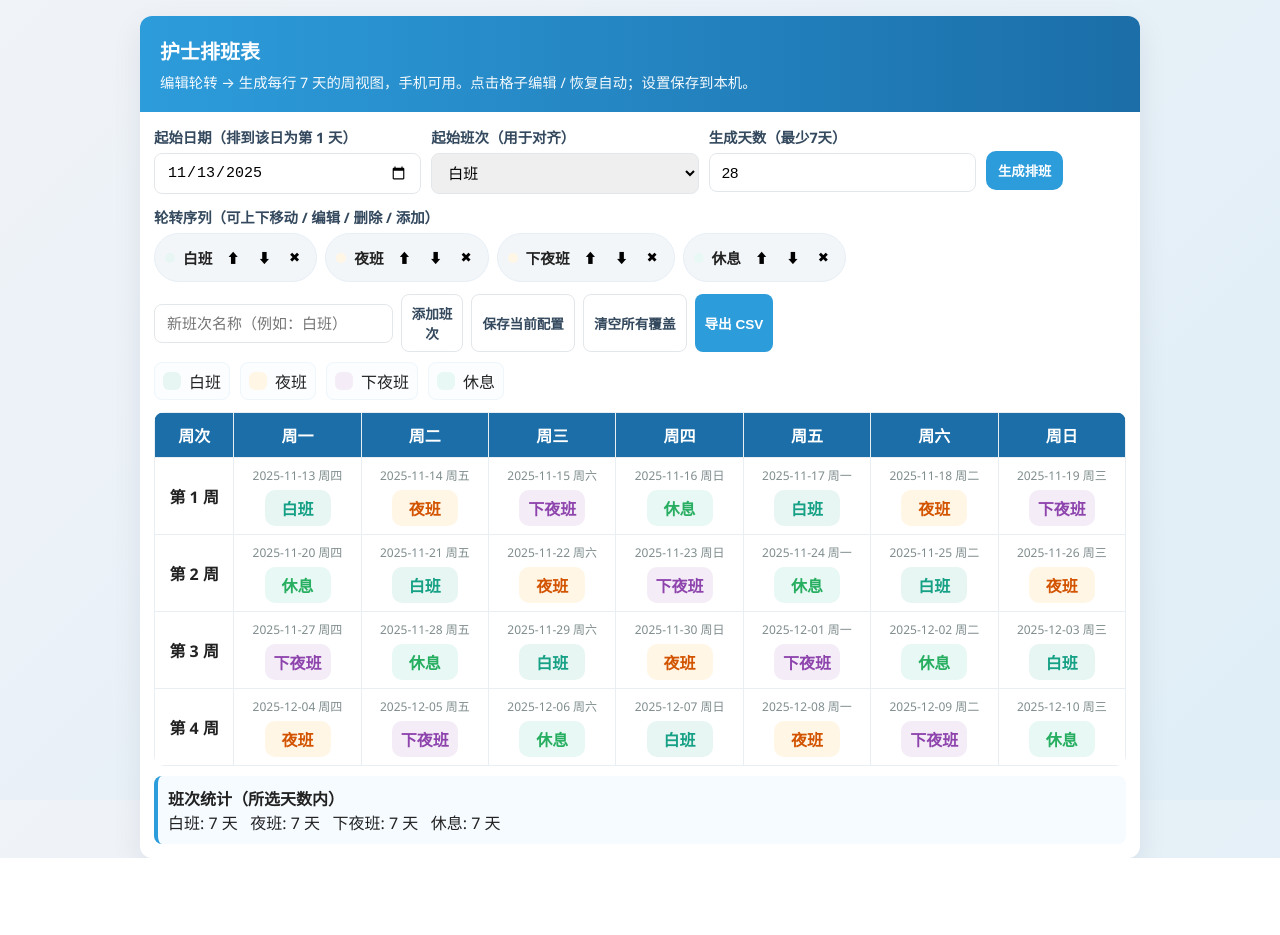
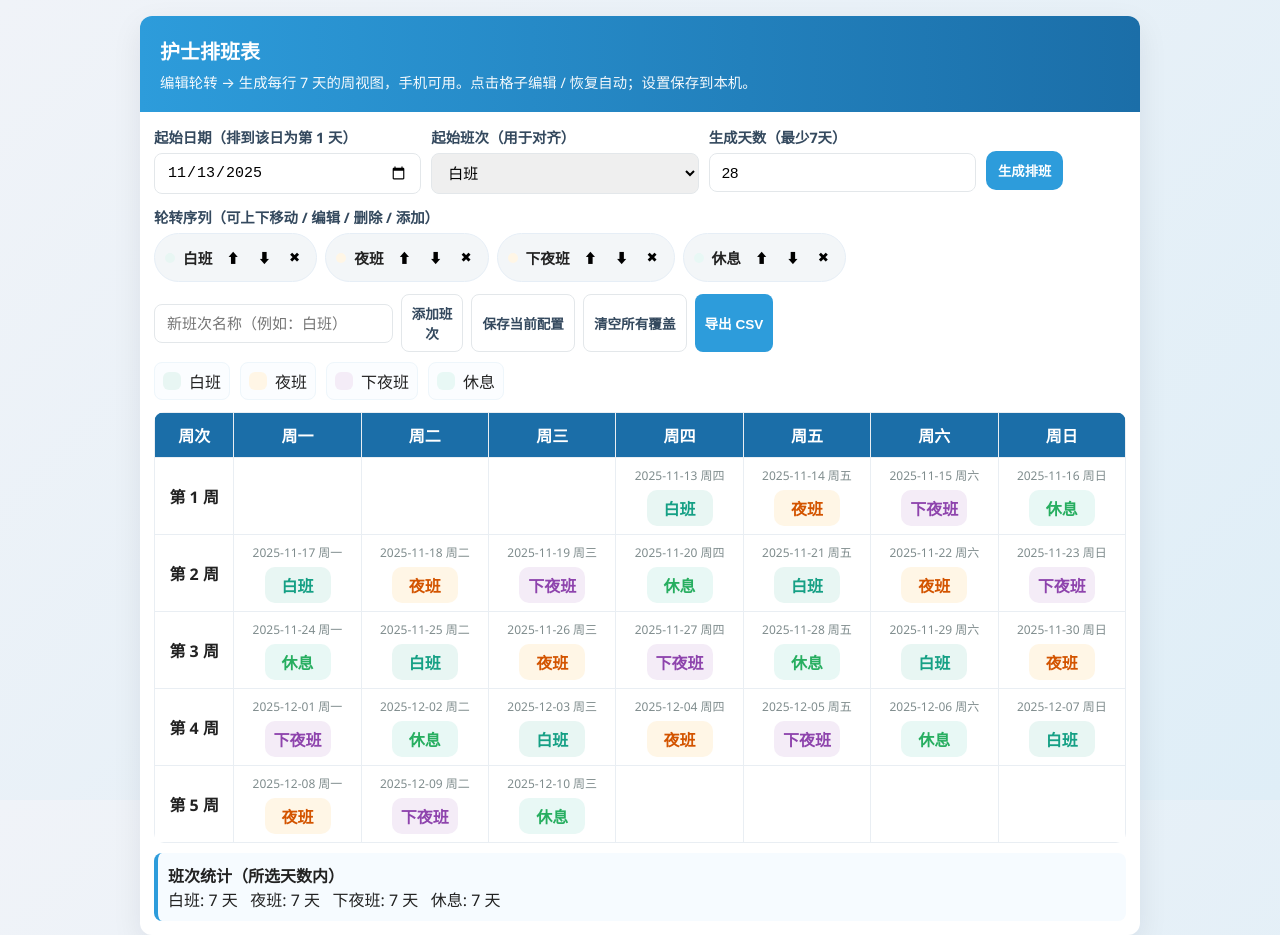
Before and after one commit to confidentcz/shift-scheduler, a plain HTML site: page index.html in a window 1280 px wide. Before the commit the page ends 858 px from the top, so only its background shows below. Drawn offline with Linux system fonts and the light colour scheme.

Commit message:
修改周次显示

```diff
--- a/index.html
+++ b/index.html
@@ -314,72 +314,75 @@
   function swap(arr, i, j){ const t=arr[i]; arr[i]=arr[j]; arr[j]=t; }
 
   // schedule rendering: produce table with weeks (one row = 7 days)
-  function renderSchedule(){
-    // read current controls
+  // schedule rendering: produce table with weeks (align by weekday)
+function renderSchedule() {
   startDate = startDateEl.value || startDate;
   daysCount = Math.max(7, Number(daysCountEl.value) || daysCount);
   startShift = startShiftEl.value || startShift;
-    if(!startDate){ alert('请选择起始日期'); return; }
+  if (!startDate) { alert('请选择起始日期'); return; }
 
-    // create flat dates list
+  // 起始日是星期几 (1=周一, 7=周日)
+  const firstDay = parseDate(startDate);
+  let weekday = firstDay.getDay();
+  weekday = weekday === 0 ? 7 : weekday; // 周日改为7
+
+  // 前面需要补几个空格（weekday-1）
   const dates = [];
-    for(let i=0;i<daysCount;i++){
-      const d = addDays(parseDate(startDate), i);
+  for (let i = 0; i < weekday - 1; i++) {
+    dates.push(null); // 占位
+  }
+  // 再追加实际天数
+  for (let i = 0; i < daysCount; i++) {
+    const d = addDays(firstDay, i);
     dates.push(isoDate(d));
   }
 
-    // compute index offset: find index in cycle matching startShift
-    let startIndex = cycle.indexOf(startShift);
-    if(startIndex === -1) startIndex = 0;
-
-    // build rows by week (week starts Monday). However user wants "一行七天" similar to calendar.
-    // We'll align rows so first row starts from the startDate (not necessarily Monday). That's simpler & matches requirement: each row contains 7 sequential days.
+  // 每7天一行
   const weeks = [];
-    for(let i=0;i<dates.length;i+=7){
-      weeks.push(dates.slice(i, i+7));
+  for (let i = 0; i < dates.length; i += 7) {
+    weeks.push(dates.slice(i, i + 7));
   }
 
-    // build HTML table
-    const theadWeekdays = ['周一','周二','周三','周四','周五','周六','周日'];
+  const theadWeekdays = ['周一', '周二', '周三', '周四', '周五', '周六', '周日'];
   let html = '<table class="schedule"><thead><tr><th>周次</th>';
-    for(let w=0; w<7; w++){ html += '<th>'+theadWeekdays[w]+'</th>'; }
+  for (let w = 0; w < 7; w++) html += `<th>${theadWeekdays[w]}</th>`;
   html += '</tr></thead><tbody>';
 
-    // stats count
   const counts = {};
-    cycle.forEach(s=> counts[s]=0);
-    // also count overrides not in cycle
-    Object.values(overrides).forEach(v=> { if(v && !(v in counts)) counts[v]=0; });
+  cycle.forEach(s => counts[s] = 0);
+  Object.values(overrides).forEach(v => { if (v && !(v in counts)) counts[v] = 0; });
 
-    weeks.forEach((weekArr, wi)=>{
-      html += '<tr class="week-row"><td style="font-weight:700">第 '+ (wi+1) +' 周</td>';
-      for(let di=0; di<7; di++){
+  // 计算 cycle 起始索引
+  let startIndex = cycle.indexOf(startShift);
+  if (startIndex === -1) startIndex = 0;
+
+  weeks.forEach((weekArr, wi) => {
+    html += `<tr class="week-row"><td style="font-weight:700">第 ${wi + 1} 周</td>`;
+    for (let di = 0; di < 7; di++) {
       const date = weekArr[di];
-        if(!date){
-          html += '<td></td>'; continue;
-        }
-        // shift by position from startDate global index
-        const globalIndex = wi*7 + di;
-        let shift = null;
-        // if override exists for this date, use it
-        if(overrides[date]) { shift = overrides[date]; }
-        else {
-          // use cycle: (startIndex + globalIndex) % cycle.length
-          if(cycle.length > 0) shift = cycle[(startIndex + globalIndex) % cycle.length] || '';
-          else shift = '';
+      if (!date) {
+        html += '<td></td>';
+        continue;
       }
 
-        if(shift) {
-          if(!(shift in counts)) counts[shift]=0;
+      // 计算与 startDate 的天数差（忽略补空格部分）
+      const diffDays = Math.round((parseDate(date) - firstDay) / (24 * 3600 * 1000));
+      let shift = overrides[date] ?? '';
+      if (!shift) {
+        if (cycle.length > 0) shift = cycle[(startIndex + diffDays) % cycle.length] || '';
+      }
+
+      if (shift) {
+        if (!(shift in counts)) counts[shift] = 0;
         counts[shift]++;
       }
 
       const cls = getShiftClass(shift);
       const overrideMark = overrides[date] ? 'cell-override' : '';
-        html += `<td data-date="${date}" data-index="${globalIndex}" class="cell ${overrideMark}" style="vertical-align:middle;cursor:pointer" title="点击或双击修改">`;
+      html += `<td data-date="${date}" class="cell ${overrideMark}" style="vertical-align:middle;cursor:pointer" title="点击或双击修改">`;
       html += `<div class="date-small">${date} ${weekdayName(date)}</div>`;
       html += `<div class="cell-shift ${cls}">${escapeHtml(shift || '')}</div>`;
-        if(overrides[date]) html += `<div style="font-size:11px;color:#666;margin-top:6px">（已覆盖）</div>`;
+      if (overrides[date]) html += `<div style="font-size:11px;color:#666;margin-top:6px">（已覆盖）</div>`;
       html += `</td>`;
     }
     html += '</tr>';
@@ -388,20 +391,20 @@
   html += '</tbody></table>';
   tableWrap.innerHTML = html;
 
-    // attach event handlers to cells (click to edit; long press not implemented but click works on mobile)
-    tableWrap.querySelectorAll('td.cell').forEach(td=>{
+  tableWrap.querySelectorAll('td.cell').forEach(td => {
     td.addEventListener('click', cellClickHandler);
     td.addEventListener('dblclick', cellDblClickHandler);
   });
 
-    // render stats
+  // 班次统计
   let statHtml = '<strong>班次统计（所选天数内）</strong><br/>';
-    Object.keys(counts).forEach(k=> {
+  Object.keys(counts).forEach(k => {
     statHtml += `${k}: ${counts[k]} 天 &nbsp;&nbsp;`;
   });
   statsEl.style.display = 'block';
   statsEl.innerHTML = statHtml;
 }
+
 
   function cellClickHandler(e){
     // single click -> edit (mobile friendly)
```
Lines whose indentation alone changed are shown as unchanged.
